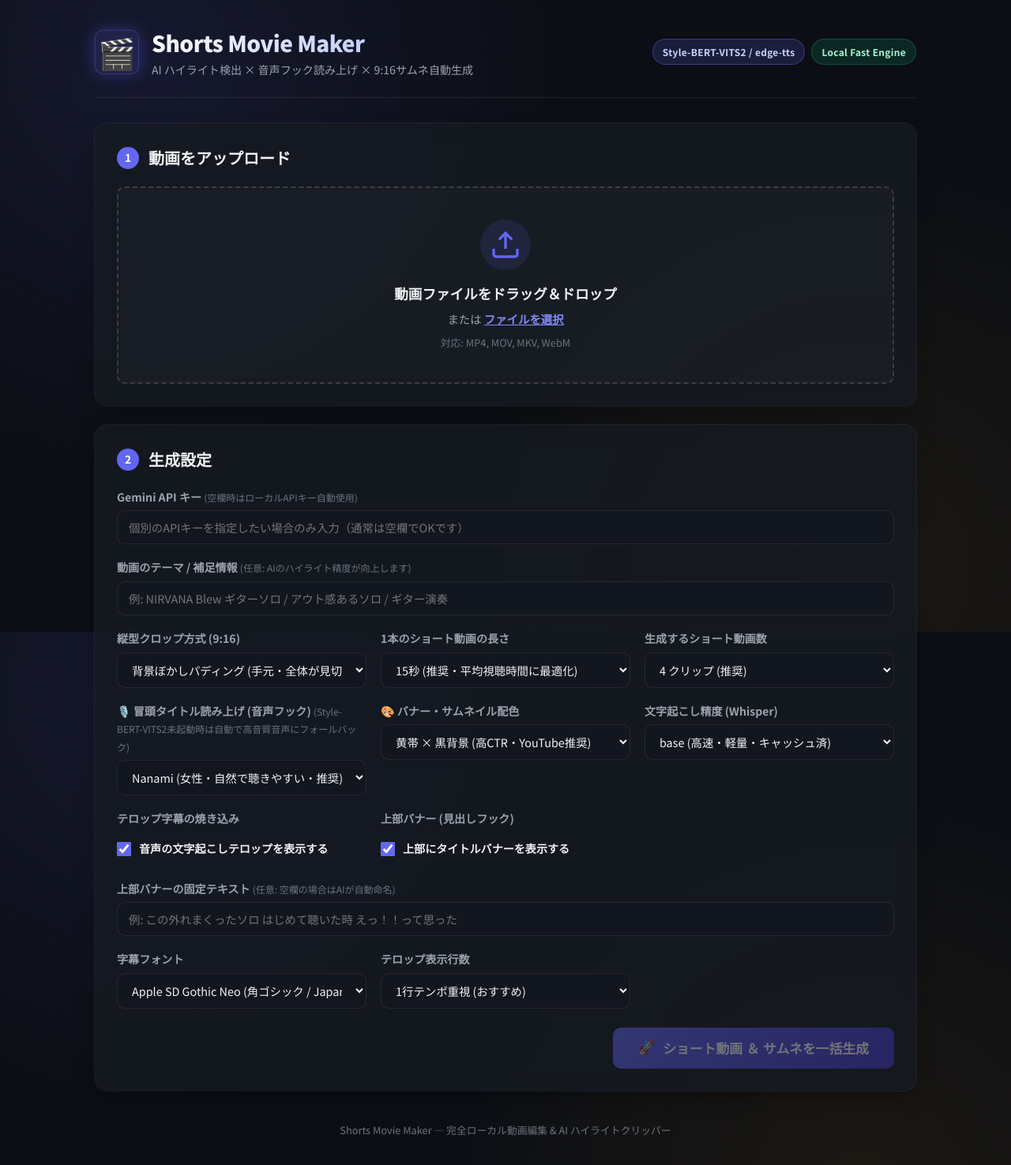
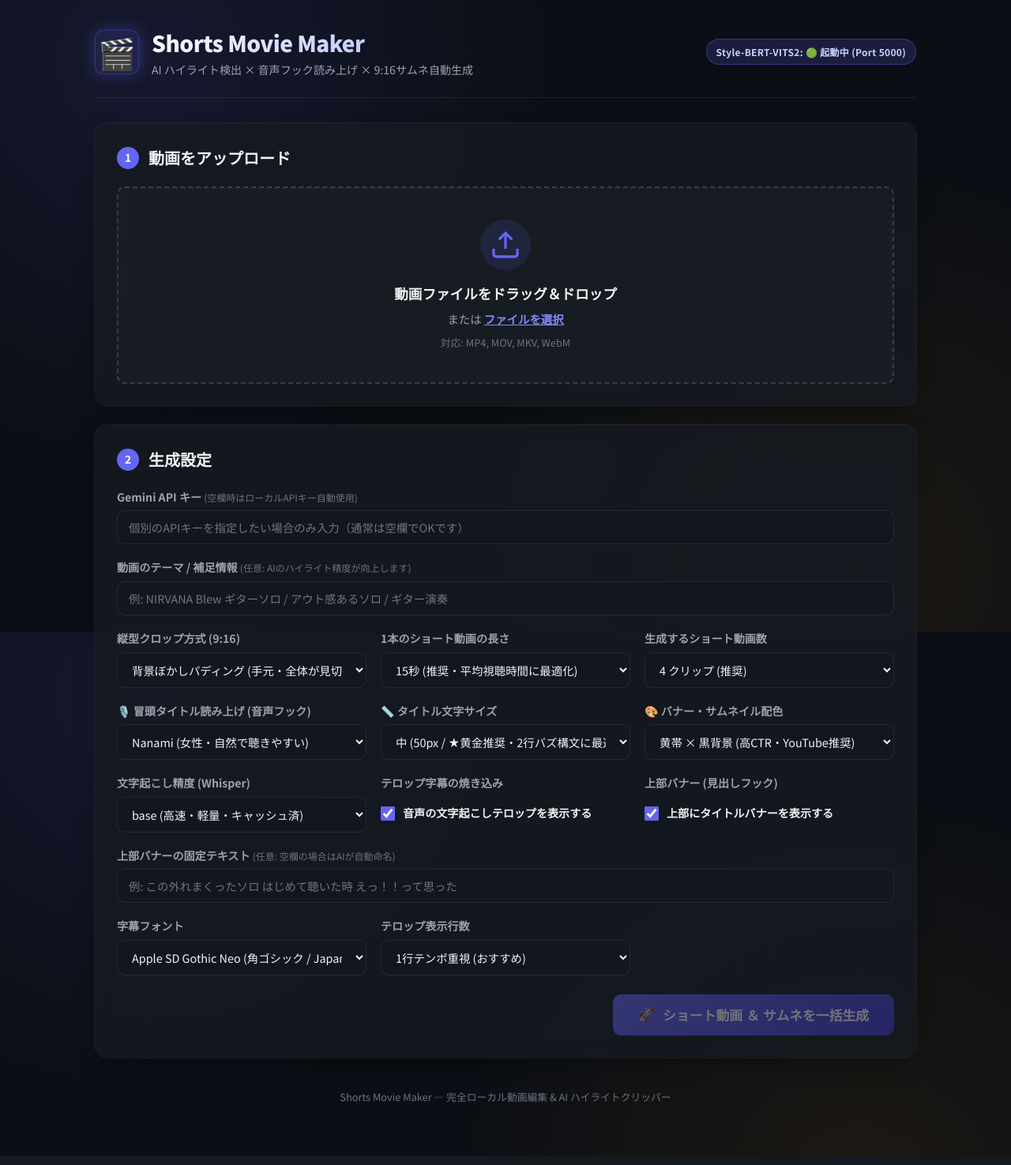
Before and after one commit to dread386/Shorts-Movie-Maker, a Flask app: page / in a window 1280 px wide. Shown: the top 1475 px of the page at 79% size. After the commit the page ends 1395 px from the top, so only its background shows below. Run offline with Flask 3, Linux system fonts and the light colour scheme; data that the repository does not hold is empty.

Commit message:
feat(ui): configurable banner font size, modal voice selection, SBV2 live status badge, and gender-matched fallbacks

```diff
--- a/app.py
+++ b/app.py
@@ -22,7 +22,7 @@ from core.highlight_detector import detect_highlights_gemini
 from core.video_splitter import extract_vertical_clip
 from core.vad_sync import get_clip_timeline, export_srt
 from core.video_gen import render_subtitles_on_video, generate_clip_thumbnail, FONT_CATALOGUE
-from core.tts_engine import get_available_tts_models, generate_sbv2_audio, generate_edge_tts_audio, overlay_voice_with_ducking
+from core.tts_engine import get_available_tts_models, generate_voiceover, overlay_voice_with_ducking, check_sbv2_status
 
 
 app = Flask(__name__)
@@ -40,6 +40,12 @@ JOB_STORE = {}
 def index():
     tts_info = get_available_tts_models()
     return render_template('index.html', fonts=FONT_CATALOGUE, tts_info=tts_info)
+
+
+@app.route('/api/tts_status')
+def get_tts_status():
+    return jsonify(get_available_tts_models())
+
 
 
 @app.route('/api/upload', methods=['POST'])
@@ -160,20 +166,17 @@ def _process_video_job(job_id: str, video_path: str, settings: dict):
             # Optional: Synthesize Voiceover Hook & Ducking
             effective_video_path = raw_clip_path
             if tts_enabled and tts_engine_choice != 'off' and banner_text:
-                update_progress(clip_progress_base + clip_progress_step * 0.2, f"ナレーション音声を合成中 #{clip_idx}...")
+                update_progress(clip_progress_base + clip_progress_step * 0.2, f"ナレーション音声を合成中 #{clip_idx} ({tts_model or tts_engine_choice})...")
                 voice_wav_path = os.path.join(job_out_dir, f"voice_{clip_idx}.wav")
                 try:
-                    if tts_engine_choice == 'sbv2':
-                        generate_sbv2_audio(banner_text, voice_wav_path, model_name=tts_model)
-                    else:
-                        generate_edge_tts_audio(banner_text, voice_wav_path, voice=tts_model)
-
+                    generate_voiceover(banner_text, voice_wav_path, tts_engine=tts_engine_choice, tts_model=tts_model)
                     if os.path.exists(voice_wav_path) and os.path.getsize(voice_wav_path) > 100:
                         ducked_video_path = os.path.join(job_out_dir, f"clip_{clip_idx}_ducked.mp4")
                         overlay_voice_with_ducking(raw_clip_path, voice_wav_path, ducked_video_path)
                         effective_video_path = ducked_video_path
                 except Exception as e:
                     print(f"[TTS Synthesis Error] {e}")
+
 
             # Get clip subtitle timeline
             clip_timeline = get_clip_timeline(timeline, start_s, end_s)
@@ -351,17 +354,14 @@ def re_render_clip(job_id, clip_idx):
 
     # 3. Optional: Regenerate Voiceover if requested
     effective_video_path = raw_clip_path
-    tts_engine_choice = settings.get('tts_engine', 'sbv2')
-    tts_model = settings.get('tts_model', 'my_voice')
+    tts_engine_choice = data.get('tts_engine') or settings.get('tts_engine', 'sbv2')
+    tts_model = data.get('tts_model') or settings.get('tts_model', 'my_voice')
+    banner_font_size = int(data.get('banner_font_size') or settings.get('banner_font_size', 50))
 
     if regenerate_tts and new_banner_text and tts_engine_choice != 'off':
         voice_wav_path = os.path.join(job_dir, f"voice_{clip_idx}.wav")
         try:
-            if tts_engine_choice == 'sbv2':
-                generate_sbv2_audio(new_banner_text, voice_wav_path, model_name=tts_model)
-            else:
-                generate_edge_tts_audio(new_banner_text, voice_wav_path, voice=tts_model)
-
+            generate_voiceover(new_banner_text, voice_wav_path, tts_engine=tts_engine_choice, tts_model=tts_model)
             if os.path.exists(voice_wav_path) and os.path.getsize(voice_wav_path) > 100:
                 ducked_video_path = os.path.join(job_dir, f"clip_{clip_idx}_ducked.mp4")
                 overlay_voice_with_ducking(raw_clip_path, voice_wav_path, ducked_video_path)
@@ -378,6 +378,14 @@ def re_render_clip(job_id, clip_idx):
     final_filename = f"shorts_{clip_idx}_{job_id}.mp4"
     final_path = os.path.join(job_dir, final_filename)
 
+    merged_settings = {
+        **settings,
+        'custom_banner_text': new_banner_text,
+        'banner_font_size': banner_font_size,
+        'tts_engine': tts_engine_choice,
+        'tts_model': tts_model
+    }
+
     clip_meta = {'title': f"Clip #{clip_idx}", 'hook': new_banner_text}
     if job_id in JOB_STORE and 'clips' in JOB_STORE[job_id]:
         for c in JOB_STORE[job_id]['clips']:
@@ -392,7 +400,7 @@ def re_render_clip(job_id, clip_idx):
             timeline=new_timeline,
             output_video_path=final_path,
             clip_meta=clip_meta,
-            settings={**settings, 'custom_banner_text': new_banner_text}
+            settings=merged_settings
         )
 
         # 5. Re-generate Thumbnail
@@ -404,9 +412,10 @@ def re_render_clip(job_id, clip_idx):
             output_png_path=thumb_path,
             banner_text=new_banner_text,
             subtitle_text=first_sub,
-            settings=settings,
+            settings=merged_settings,
             capture_sec=0.5
         )
+
 
     except Exception as e:
         return jsonify({'error': f'Re-render failed: {e}'}), 500
--- a/static/css/style.css
+++ b/static/css/style.css
@@ -830,3 +830,19 @@ input:focus, select:focus {
   background: var(--bg-card-border);
   margin: 16px 0;
 }
+
+.modal-select {
+  width: 100%;
+  background: #0B0E14;
+  border: 1px solid rgba(99, 102, 241, 0.3);
+  color: #F3F4F6;
+  font-family: var(--font-base);
+  font-size: 0.88rem;
+  padding: 8px 10px;
+  border-radius: var(--radius-sm);
+}
+
+.modal-select:focus {
+  outline: none;
+  border-color: #818CF8;
+}
--- a/static/js/app.js
+++ b/static/js/app.js
@@ -19,6 +19,7 @@ document.addEventListener('DOMContentLoaded', () => {
   const targetDurationSelect = document.getElementById('targetDuration');
   const maxClipsSelect = document.getElementById('maxClips');
   const ttsEngineSelect = document.getElementById('ttsEngine');
+  const bannerFontSizeSelect = document.getElementById('bannerFontSize');
   const bannerStyleSelect = document.getElementById('bannerStyle');
   const whisperModelSelect = document.getElementById('whisperModel');
   const showSubtitlesCheckbox = document.getElementById('showSubtitles');
@@ -26,6 +27,7 @@ document.addEventListener('DOMContentLoaded', () => {
   const customBannerTextInput = document.getElementById('customBannerText');
   const fontKeySelect = document.getElementById('fontKey');
   const displayModeSelect = document.getElementById('displayMode');
+  const sbv2Badge = document.getElementById('sbv2Badge');
 
   const startBtn = document.getElementById('startBtn');
   const stepProgress = document.getElementById('stepProgress');
@@ -41,6 +43,8 @@ document.addEventListener('DOMContentLoaded', () => {
   const subEditorModal = document.getElementById('subEditorModal');
   const modalClipTitle = document.getElementById('modalClipTitle');
   const modalBannerInput = document.getElementById('modalBannerInput');
+  const modalBannerFontSize = document.getElementById('modalBannerFontSize');
+  const modalTtsEngine = document.getElementById('modalTtsEngine');
   const modalRegenTts = document.getElementById('modalRegenTts');
   const timelineRowsContainer = document.getElementById('timelineRowsContainer');
   const addRowBtn = document.getElementById('addRowBtn');
@@ -48,6 +52,25 @@ document.addEventListener('DOMContentLoaded', () => {
   const cancelModalBtn = document.getElementById('cancelModalBtn');
   const saveAndRerenderBtn = document.getElementById('saveAndRerenderBtn');
   const reRenderBtnText = document.getElementById('reRenderBtnText');
+
+  // Check SBV2 status on load and periodically
+  checkTtsStatus();
+  setInterval(checkTtsStatus, 10000);
+
+  async function checkTtsStatus() {
+    try {
+      const res = await fetch('/api/tts_status');
+      if (!res.ok) return;
+      const data = await res.json();
+      if (data.sbv2_online) {
+        sbv2Badge.className = 'badge badge-ai';
+        sbv2Badge.textContent = `Style-BERT-VITS2: 🟢 起動中 (Port ${data.sbv2_port})`;
+      } else {
+        sbv2Badge.className = 'badge badge-local';
+        sbv2Badge.textContent = 'Style-BERT-VITS2: ⚪ 未起動 (edge-tts併用)';
+      }
+    } catch (e) {}
+  }
 
   // Load saved API Key from localStorage
   const savedApiKey = localStorage.getItem('shorts_maker_gemini_key');
@@ -158,6 +181,19 @@ document.addEventListener('DOMContentLoaded', () => {
     }
   }
 
+  // Helper to parse TTS value
+  function parseTtsValue(val) {
+    if (!val || val === 'off') {
+      return { ttsEngine: 'off', ttsModel: '', ttsEnabled: false };
+    }
+    const parts = val.split(':');
+    return {
+      ttsEngine: parts[0],
+      ttsModel: parts.slice(1).join(':'),
+      ttsEnabled: true
+    };
+  }
+
   // 3. Start Processing
   startBtn.addEventListener('click', async () => {
     if (!currentJobId || !currentFilename) return;
@@ -167,18 +203,7 @@ document.addEventListener('DOMContentLoaded', () => {
       localStorage.setItem('shorts_maker_gemini_key', apiKey);
     }
 
-    // Parse TTS selection
-    const ttsVal = ttsEngineSelect.value;
-    let ttsEngine = 'off';
-    let ttsModel = '';
-    let ttsEnabled = false;
-
-    if (ttsVal !== 'off') {
-      ttsEnabled = true;
-      const parts = ttsVal.split(':');
-      ttsEngine = parts[0];
-      ttsModel = parts.slice(1).join(':');
-    }
+    const { ttsEngine, ttsModel, ttsEnabled } = parseTtsValue(ttsEngineSelect.value);
 
     const settings = {
       gemini_api_key: apiKey,
@@ -188,6 +213,7 @@ document.addEventListener('DOMContentLoaded', () => {
       tts_enabled: ttsEnabled,
       tts_engine: ttsEngine,
       tts_model: ttsModel,
+      banner_font_size: parseInt(bannerFontSizeSelect.value, 10),
       banner_style: bannerStyleSelect.value,
       whisper_model: whisperModelSelect.value,
       crop_mode: cropModeSelect.value,
@@ -321,6 +347,10 @@ document.addEventListener('DOMContentLoaded', () => {
     modalClipTitle.textContent = `クリップ #${clipIdx} — 字幕＆バナー編集`;
     timelineRowsContainer.innerHTML = '<p class="text-muted">字幕データを読み込み中...</p>';
     modalBannerInput.value = '';
+
+    // Sync current UI values into modal
+    modalBannerFontSize.value = bannerFontSizeSelect.value || "50";
+    modalTtsEngine.value = ttsEngineSelect.value || "sbv2:my_voice";
     subEditorModal.classList.remove('hidden');
 
     try {
@@ -410,6 +440,8 @@ document.addEventListener('DOMContentLoaded', () => {
 
     const updatedBannerText = modalBannerInput.value.trim();
     const regenTts = modalRegenTts.checked;
+    const { ttsEngine, ttsModel } = parseTtsValue(modalTtsEngine.value);
+    const bannerFontSize = parseInt(modalBannerFontSize.value, 10) || 50;
 
     saveAndRerenderBtn.disabled = true;
     reRenderBtnText.textContent = '⏳ 再レンダリング中 (動画+音声+サムネ)...';
@@ -421,6 +453,9 @@ document.addEventListener('DOMContentLoaded', () => {
         body: JSON.stringify({
           timeline: newTimeline,
           banner_text: updatedBannerText,
+          banner_font_size: bannerFontSize,
+          tts_engine: ttsEngine,
+          tts_model: ttsModel,
           regenerate_tts: regenTts
         })
       });
--- a/templates/index.html
+++ b/templates/index.html
@@ -21,8 +21,9 @@
         </div>
       </div>
       <div class="header-badges">
-        <span class="badge badge-ai">Style-BERT-VITS2 / edge-tts</span>
-        <span class="badge badge-local">Local Fast Engine</span>
+        <span class="badge {% if tts_info.sbv2_online %}badge-ai{% else %}badge-local{% endif %}" id="sbv2Badge">
+          Style-BERT-VITS2: {% if tts_info.sbv2_online %}🟢 起動中 (Port {{ tts_info.sbv2_port }}){% else %}⚪ 未起動 (edge-tts併用){% endif %}
+        </span>
       </div>
     </header>
 
@@ -124,7 +125,7 @@
           <!-- TTS Voiceover Setting -->
           <div class="form-group">
             <label for="ttsEngine">
-              🎙️ 冒頭タイトル読み上げ (音声フック) <span class="tag-optional">(Style-BERT-VITS2未起動時は自動で高音質音声にフォールバック)</span>
+              🎙️ 冒頭タイトル読み上げ (音声フック)
             </label>
             <select id="ttsEngine">
               <optgroup label="Style-BERT-VITS2 (ローカルAI音声)">
@@ -138,6 +139,17 @@
                 {% endfor %}
               </optgroup>
               <option value="off">なし (音声を重ねない)</option>
+            </select>
+          </div>
+
+          <!-- Banner Font Size -->
+          <div class="form-group">
+            <label for="bannerFontSize">📏 タイトル文字サイズ</label>
+            <select id="bannerFontSize">
+              <option value="64">特大 (64px / 1行で圧倒的インパクト)</option>
+              <option value="56">大 (56px / 短文向け)</option>
+              <option value="50" selected>中 (50px / ★黄金推奨・2行バズ構文に最適)</option>
+              <option value="42">小 (42px / 3行や解説向け)</option>
             </select>
           </div>
 
@@ -269,16 +281,45 @@
           <div class="modal-banner-section">
             <label class="modal-section-label" for="modalBannerInput">💡 上部見出しバナー（フック文）</label>
             <textarea id="modalBannerInput" rows="2" class="modal-banner-textarea" placeholder="上部に表示するタイトルフック文（Enterで改行可能）"></textarea>
-            <label class="checkbox-label" style="margin-top: 8px; font-size: 0.85rem;">
+
+            <div style="display: grid; grid-template-columns: 1fr 1fr; gap: 12px; margin-top: 12px;">
+              <div>
+                <label class="modal-section-label" for="modalBannerFontSize" style="font-size: 0.82rem;">📏 タイトル文字サイズ</label>
+                <select id="modalBannerFontSize" class="modal-select">
+                  <option value="64">特大 (64px)</option>
+                  <option value="56">大 (56px)</option>
+                  <option value="50" selected>中 (50px / 推奨)</option>
+                  <option value="42">小 (42px)</option>
+                </select>
+              </div>
+              <div>
+                <label class="modal-section-label" for="modalTtsEngine" style="font-size: 0.82rem;">🎙️ ナレーション音声（声）</label>
+                <select id="modalTtsEngine" class="modal-select">
+                  <optgroup label="Style-BERT-VITS2 (ローカルAI音声)">
+                    {% for m in tts_info.sbv2_models %}
+                    <option value="sbv2:{{ m }}">Style-BERT-VITS2 ({{ m }})</option>
+                    {% endfor %}
+                  </optgroup>
+                  <optgroup label="edge-tts (高品質クラウド音声)">
+                    {% for key, val in tts_info.edge_voices.items() %}
+                    <option value="edge_tts:{{ key }}">{{ val }}</option>
+                    {% endfor %}
+                  </optgroup>
+                  <option value="off">なし (音声を重ねない)</option>
+                </select>
+              </div>
+            </div>
+
+            <label class="checkbox-label" style="margin-top: 12px; font-size: 0.85rem;">
               <input type="checkbox" id="modalRegenTts" checked>
-              <span>🎙️ この文言で冒頭ナレーション（声）も再生成してダッキング合成する</span>
+              <span>🎙️ この文言・声で冒頭ナレーションを再生成してダッキング合成する</span>
             </label>
           </div>
 
           <div class="modal-section-divider"></div>
 
           <label class="modal-section-label">📝 字幕（テロップ）タイムライン</label>
-          <p class="modal-hint">誤字や聞き間違いを修正してください。「動画に再反映」を押すと数秒で字幕・バナー・サムネイルが即時更新されます。</p>
+          <p class="modal-hint">誤字や聞き間違いを修正してください。「動画＆サムネに再反映」を押すと数秒で字幕・バナー・サムネイルが即時更新されます。</p>
 
           <div class="timeline-rows-container" id="timelineRowsContainer">
             <!-- Dynamically populated rows -->
```
Also changed, not shown: core/tts_engine.py (+47 -27 lines), core/video_gen.py (+7 -3 lines).
